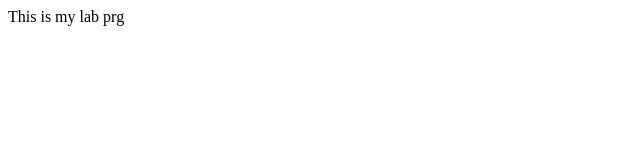
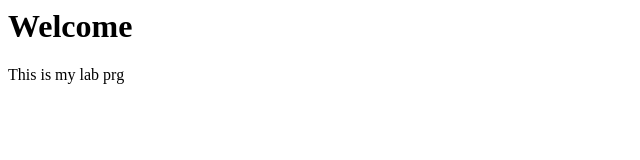
Before and after one commit to YUVESHS22/lab6, a plain HTML site: page index.html in a window 1280 px wide. Shown: the whole page, without its empty margins (0-640 px from the left). Drawn offline with Linux system fonts and the light colour scheme.

Commit message:
added new h1

```diff
--- a/index.html
+++ b/index.html
@@ -1,4 +1,6 @@
 <html>
 <head><title>CIE</title><head>
-<body><p>This is my lab prg</p></body>
+<body>
+<h1>Welcome</h1>
+<p>This is my lab prg</p></body>
 </html>
```
